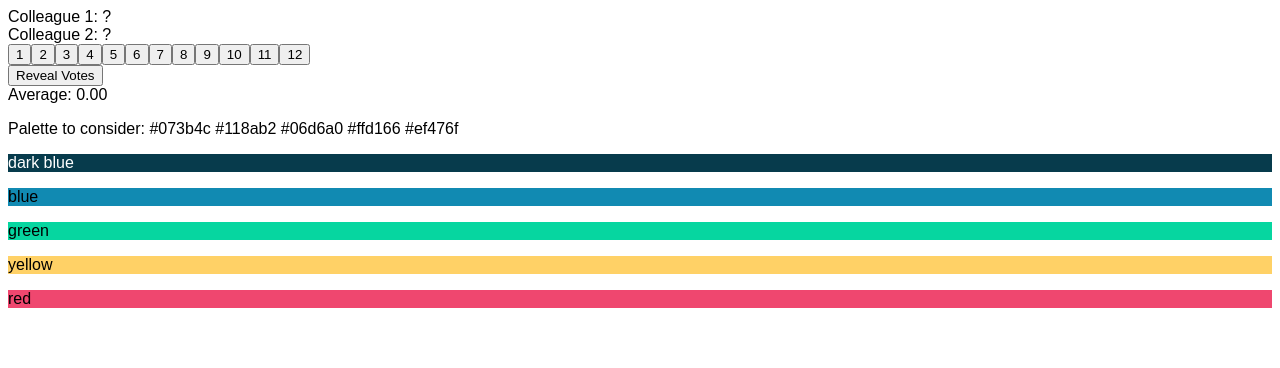
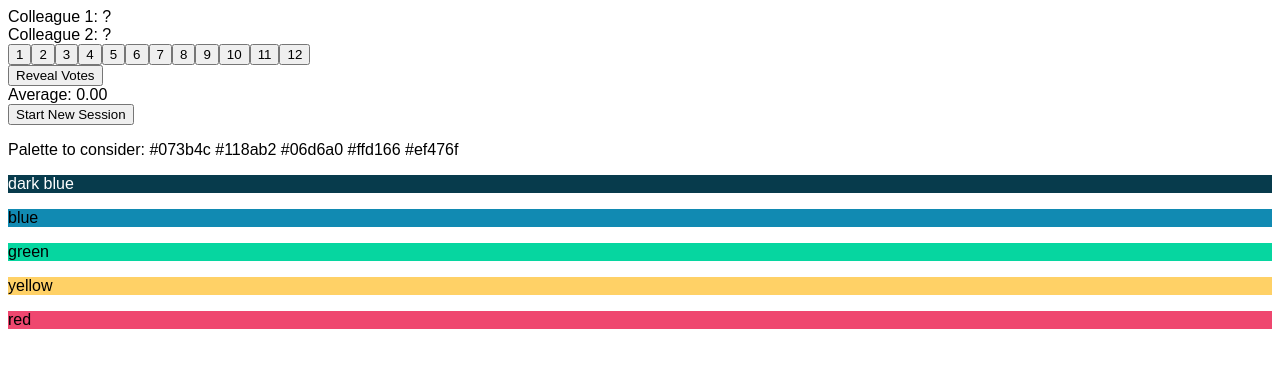
Before and after one commit to E-K8/planning-poker, a Next.js app in the folder ppoker/: page / in a window 1280 px wide. Shown: the top 368 px of the page. Built offline with nearby package versions, Linux system fonts and the light colour scheme.

Commit message:
add new session button, import User in AverageDisplay

```diff
--- a/ppoker/app/page.tsx
+++ b/ppoker/app/page.tsx
@@ -28,11 +28,11 @@ const Home = () => {
   // reveal the votes
   const revealVotes = () => setVotesRevealed(true);
 
-  // // start a new voting session
-  // const startNewSession = () => {
-  //   setUsers((prevUsers) => prevUsers.map((user) => ({ ...user, vote: null })));
-  //   setVotesRevealed(false);
-  // };
+  // start a new voting session
+  const startNewSession = () => {
+    setUsers((prevUsers) => prevUsers.map((user) => ({ ...user, vote: null })));
+    setVotesRevealed(false);
+  };
 
   return (
     // <p>
@@ -41,7 +41,7 @@ const Home = () => {
       <CardSelector onVote={(value) => handleVote('1', value)} />
       <RevealButton onReveal={revealVotes} />
       <AverageDisplay users={users} />
-      {/* <NewSessionButton onNewSession={startNewSession} /> */}
+      <NewSessionButton onNewSession={startNewSession} />
       <p>Palette to consider: #073b4c #118ab2 #06d6a0 #ffd166 #ef476f</p>
       <p className='dark-blue'>dark blue</p>
       <p className='blue'>blue</p>
--- a/ppoker/components/AverageDisplay.tsx
+++ b/ppoker/components/AverageDisplay.tsx
@@ -1,3 +1,5 @@
+import { User } from '@/utils/types';
+
 const AverageDisplay = ({ users }: { users: User[] }) => {
   const totalVotes = users.reduce((sum, user) => sum + (user.vote ?? 0), 0);
   const voteCount = users.filter((user) => user.vote !== null).length;
--- a/ppoker/components/NewSessionButton.tsx
+++ b/ppoker/components/NewSessionButton.tsx
@@ -1,3 +1,5 @@
-const NewSessionButton = {};
+const NewSessionButton = ({ onNewSession }: { onNewSession: () => void }) => {
+  return <button onClick={onNewSession}>Start New Session</button>;
+};
 
 export default NewSessionButton;
```
